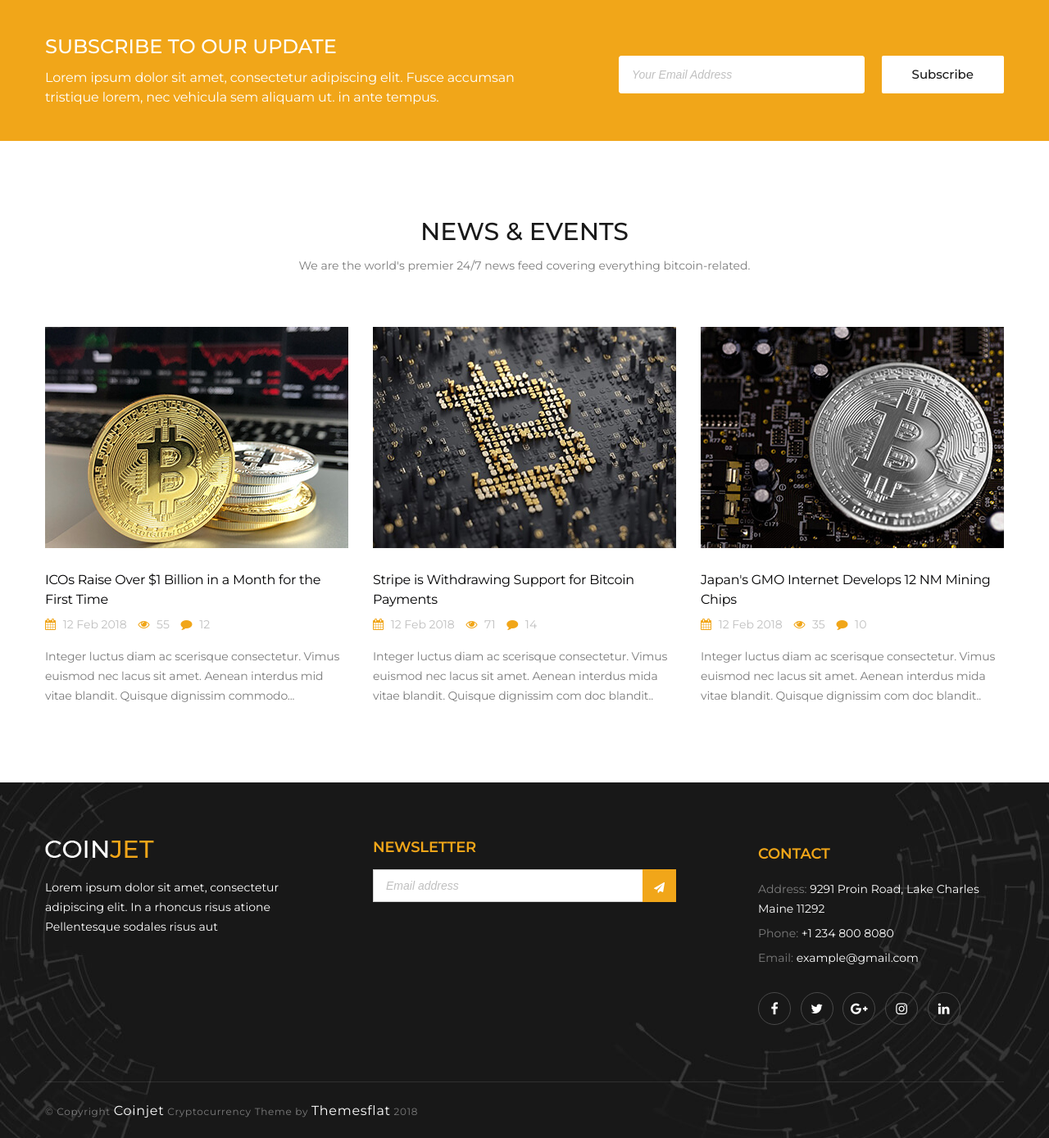
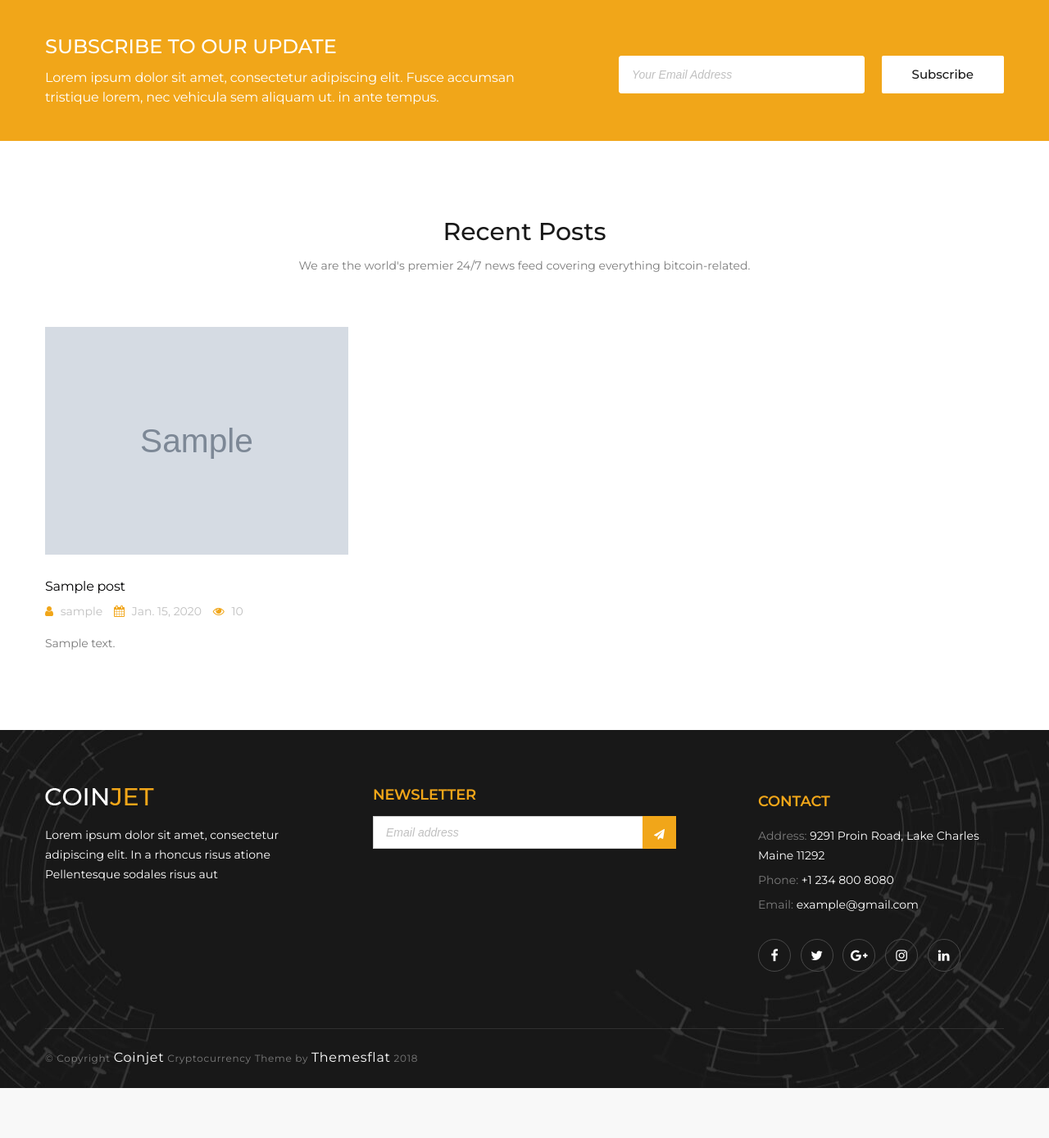
Before and after one commit to alirafiei75/CoinjetSite, a Django app: page / in a window 1280 px wide. Shown: the part 5111-6500 px from the top of the page at 82% size. After the commit the page ends 6439 px from the top, so only its background shows below. Run offline with Django 3.2, Linux system fonts and the light colour scheme; tables that the repository leaves empty hold one stand-in row (values such as "Sample post"); grey boxes marked "Sample" are stand-in pictures; some libraries are stand-ins or nearby versions.

Commit message:
latestposts

```diff
--- a/templates/website/index.html
+++ b/templates/website/index.html
@@ -1,6 +1,7 @@
 {% extends 'base.html' %}
 {% block home %}class="active"{% endblock home %}
 {% load static %}
+{% load website_tags %}
 
 {% block content %}
 
@@ -554,106 +555,6 @@
         </div>
     </div>
 </section>
-<section class="flat-news">
-    <div class="container">
-        <div class="row">
-            <div class="col-md-12">
-                <div class="top-title center">
-                    <h2>NEWS & EVENTS</h2>
-                    <p>We are the world's premier 24/7 news feed covering everything bitcoin-related.</p>
-                </div>
-            </div>
-        </div>
-        <div class="row">
-            <div class="col-md-4">
-                <article class="main-post news three-column">
-                    <div class="featured-post">
-                        <a href="#" title="">
-                            <img src="{% static 'images/blog/post-3-column-01.jpg' %}" alt="" />
-                        </a>
-                    </div>
-                    <div class="entry-content">
-                        <h2>
-                            <a href="#" title="">ICOs Raise Over $1 Billion in a Month for the First Time</a>
-                        </h2>
-                        <ul class="meta-left">
-                            <li class="post-date">
-                                <i class="fa fa-calendar"></i> 12 Feb 2018
-                            </li>
-                            <li class="post-view">
-                                <i class="fa fa-eye"></i> 55
-                            </li>
-                            <li class="post-comment">
-                                <i class="fa fa-comment"></i> 12
-                            </li>
-                        </ul>
-                        <p>
-                            Integer luctus diam ac scerisque consectetur. Vimus euismod nec lacus sit amet.
-                            Aenean interdus mid vitae blandit. Quisque dignissim commodo...
-                        </p>
-                    </div>
-                </article>
-            </div>
-            <div class="col-md-4">
-                <article class="main-post news three-column">
-                    <div class="featured-post">
-                        <a href="#" title="">
-                            <img src="{% static 'images/blog/post-3-column-10.jpg' %}" alt="" />
-                        </a>
-                    </div>
-                    <div class="entry-content">
-                        <h2>
-                            <a href="#" title="">Stripe is Withdrawing Support for Bitcoin Payments</a>
-                        </h2>
-                        <ul class="meta-left">
-                            <li class="post-date">
-                                <i class="fa fa-calendar"></i> 12 Feb 2018
-                            </li>
-                            <li class="post-view">
-                                <i class="fa fa-eye"></i> 71
-                            </li>
-                            <li class="post-comment">
-                                <i class="fa fa-comment"></i> 14
-                            </li>
-                        </ul>
-                        <p>
-                            Integer luctus diam ac scerisque consectetur. Vimus euismod nec lacus sit amet.
-                            Aenean interdus mida vitae blandit. Quisque dignissim com doc blandit..
-                        </p>
-                    </div>
-                </article>
-            </div>
-            <div class="col-md-4">
-                <article class="main-post news three-column">
-                    <div class="featured-post">
-                        <a href="#" title="">
-                            <img src="{% static 'images/blog/post-3-column-03.jpg' %}" alt="" />
-                        </a>
-                    </div>
-                    <div class="entry-content">
-                        <h2>
-                            <a href="#" title="">Japan's GMO Internet Develops 12 NM Mining Chips</a>
-                        </h2>
-                        <ul class="meta-left">
-                            <li class="post-date">
-                                <i class="fa fa-calendar"></i> 12 Feb 2018
-                            </li>
-                            <li class="post-view">
-                                <i class="fa fa-eye"></i> 35
-                            </li>
-                            <li class="post-comment">
-                                <i class="fa fa-comment"></i> 10
-                            </li>
-                        </ul>
-                        <p>
-                            Integer luctus diam ac scerisque consectetur. Vimus euismod nec lacus sit amet.
-                            Aenean interdus mida vitae blandit. Quisque dignissim com doc blandit..
-                        </p>
-                    </div>
-                </article>
-            </div>
-        </div>
-    </div>
-</section>
+{% latestposts %}
 
 {% endblock %}
--- /dev/null
+++ b/templates/website/latestposts.html
@@ -0,0 +1,47 @@
+{% load static %}
+{% load humanize %}
+
+<section class="flat-news">
+    <div class="container">
+        <div class="row">
+            <div class="col-md-12">
+                <div class="top-title center">
+                    <h2>Recent Posts</h2>
+                    <p>We are the world's premier 24/7 news feed covering everything bitcoin-related.</p>
+                </div>
+            </div>
+        </div>
+        <div class="row">
+            {% for post in posts %}
+            <div class="col-md-4">
+                <article class="main-post news three-column">
+                    <div class="featured-post">
+                        <a href="{% url 'blog:single' pid=post.id %}" title="">
+                            <img src="{{post.image.url}}" alt="" />
+                        </a>
+                    </div>
+                    <div class="entry-content">
+                        <h2>
+                            <a href="{% url 'blog:single' pid=post.id %}" title="">{{post.title}}</a>
+                        </h2>
+                        <ul class="meta-left">
+                            <li class="post-author">
+                                <i class="fa fa-user"></i> {{post.author}}
+                            </li>
+                            <li class="post-date">
+                                <i class="fa fa-calendar"></i> {{post.published_date|naturalday}}
+                            </li>
+                            <li class="post-view">
+                                <i class="fa fa-eye"></i> {{post.counted_views}}
+                            </li>
+                        </ul>
+                        <p>
+                            {{post.content|truncatewords:10}}
+                        </p>
+                    </div>
+                </article>
+            </div>
+            {% endfor %}
+        </div>
+    </div>
+</section>
--- /dev/null
+++ b/website/templatetags/website_tags.py
@@ -0,0 +1,9 @@
+from django import template
+from blog.models import Post
+
+register = template.Library()
+
+@register.inclusion_tag('website/latestposts.html')
+def latestposts(arg=3):
+    posts = Post.objects.filter(status=1).order_by('-published_date')[:arg]
+    return {'posts':posts }
```
Also changed, not shown: statics/images/blog/post-2-column-01.jpg (deleted), statics/images/blog/post-2-column-02.jpg (deleted), statics/images/blog/post-2-column-03.jpg (deleted), statics/images/blog/post-2-column-04.jpg (deleted), statics/images/blog/post-2-column-05.jpg (deleted), statics/images/blog/post-2-column-06.jpg (deleted), statics/images/blog/post-3-column-01.jpg (deleted), statics/images/blog/post-3-column-02.jpg (deleted), statics/images/blog/post-3-column-03.jpg (deleted), statics/images/blog/post-3-column-04.jpg (deleted), statics/images/blog/post-3-column-05.jpg (deleted), statics/images/blog/post-3-column-06.jpg (deleted), statics/images/blog/post-3-column-07.jpg (deleted), statics/images/blog/post-3-column-08.jpg (deleted), 3 more files.
